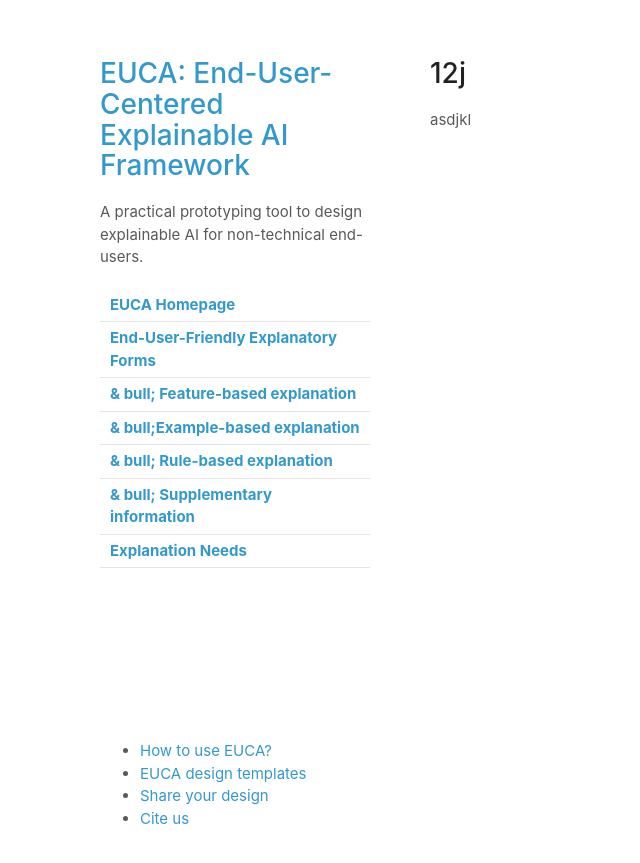
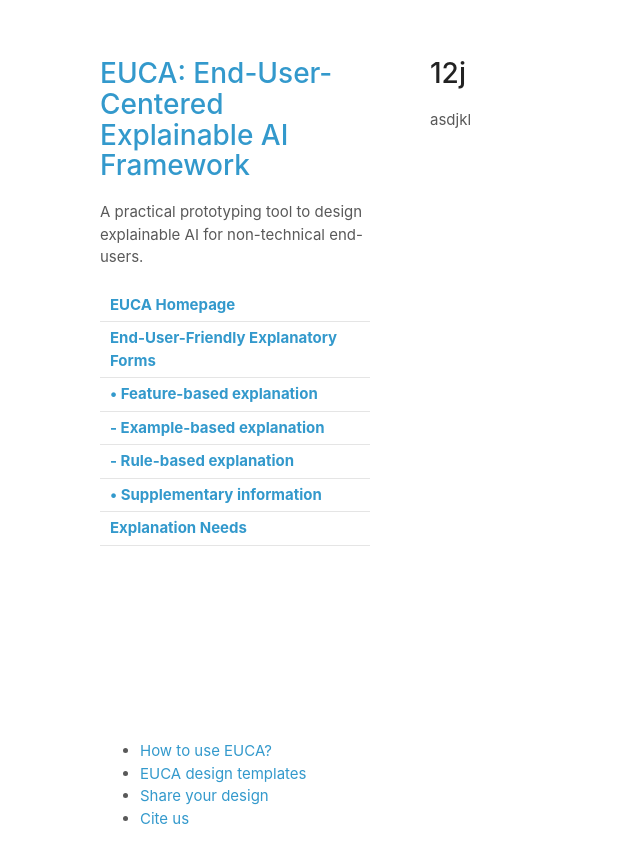
Before and after one commit to data-corentinv/end-user-xai, a Jekyll site: the page built from need.md, in a window 1280 px wide. Shown: the top 863 px of the page, without its empty margins (0-640 px from the left). Built offline with Jekyll 4.4.1, drawn with Linux system fonts in a browser that asks for light colours; our own code applies the rules of GitHub Pages for plain Markdown files.

Commit message:
Update default.html

```diff
--- a/_layouts/default.html
+++ b/_layouts/default.html
@@ -19,10 +19,10 @@
 
           <tr><th><a href="https://weina.me/end-user-xai">EUCA Homepage</a></th></tr>
           <tr><th><a href="explanatory_form.html">End-User-Friendly Explanatory Forms</a></th></tr>
-                  <tr><th><a href="explanatory_form.html#feature">& bull; Feature-based explanation</a></th></tr>
-                  <tr><th><a href="explanatory_form.html#example"> & bull;Example-based explanation</a></th></tr>
-                  <tr><th><a href="explanatory_form.html#rule">& bull; Rule-based explanation</a></th></tr>
-                  <tr><th><a href="explanatory_form.html#suppl">& bull; Supplementary information</a></th></tr>
+                  <tr><th><a href="explanatory_form.html#feature">&#8226; Feature-based explanation</a></th></tr>
+                  <tr><th><a href="explanatory_form.html#example">-  Example-based explanation</a></th></tr>
+                  <tr><th><a href="explanatory_form.html#rule">-  Rule-based explanation</a></th></tr>
+                  <tr><th><a href="explanatory_form.html#suppl">&#8226; Supplementary information</a></th></tr>
 
           <tr><th><a href="need.html">Explanation Needs</a></th></tr>
 
```
